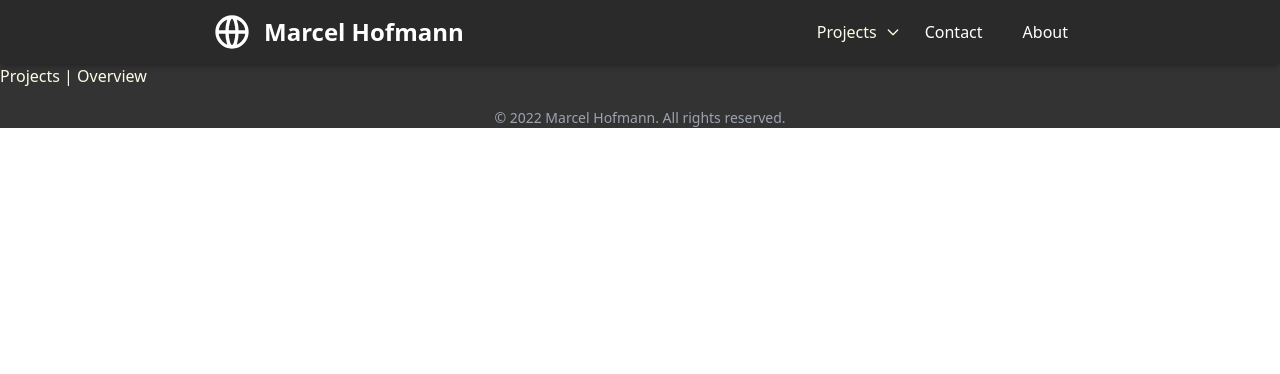
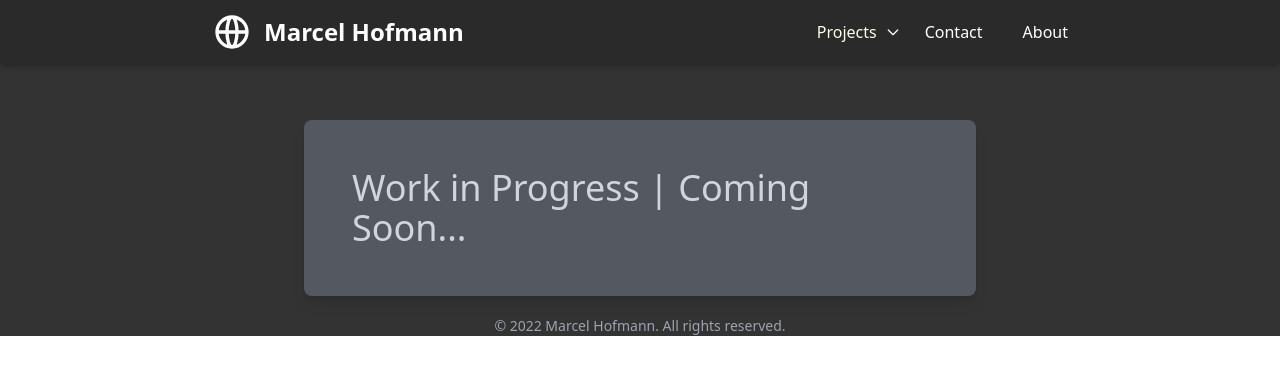
Before and after one commit to marcelhfm/MyWebsite, a Next.js app in the folder client/: page /projects/overview in a window 1280 px wide. Shown: the top 374 px of the page. Built offline with nearby package versions, Linux system fonts and the light colour scheme.

Commit message:
Coming Soon Pages MVP

```diff
--- a/client/pages/about.tsx
+++ b/client/pages/about.tsx
@@ -1,4 +1,5 @@
 import Head from "next/head";
+import { Pane } from "../components/Pane";
 
 const About = () => {
   return (
@@ -7,7 +8,9 @@ const About = () => {
         <title>About</title>
       </Head>
       <div>
-        <p>About | Ongoing</p>
+        <Pane>
+          <h1 className="text-4xl p-10">Work in Progress | Coming Soon...</h1>
+        </Pane>
       </div>
     </div>
   );
--- a/client/pages/projects/overview.tsx
+++ b/client/pages/projects/overview.tsx
@@ -1,4 +1,5 @@
 import Head from "next/head";
+import { Pane } from "../../components/Pane";
 
 const Overview = () => {
   return (
@@ -8,9 +9,9 @@ const Overview = () => {
           <title>Projects | Overview</title>
         </Head>
       </div>
-      <div>
-        <p>Projects | Overview</p>
-      </div>
+      <Pane>
+        <h1 className="text-4xl p-10">Work in Progress | Coming Soon...</h1>
+      </Pane>
     </div>
   );
 };
```
